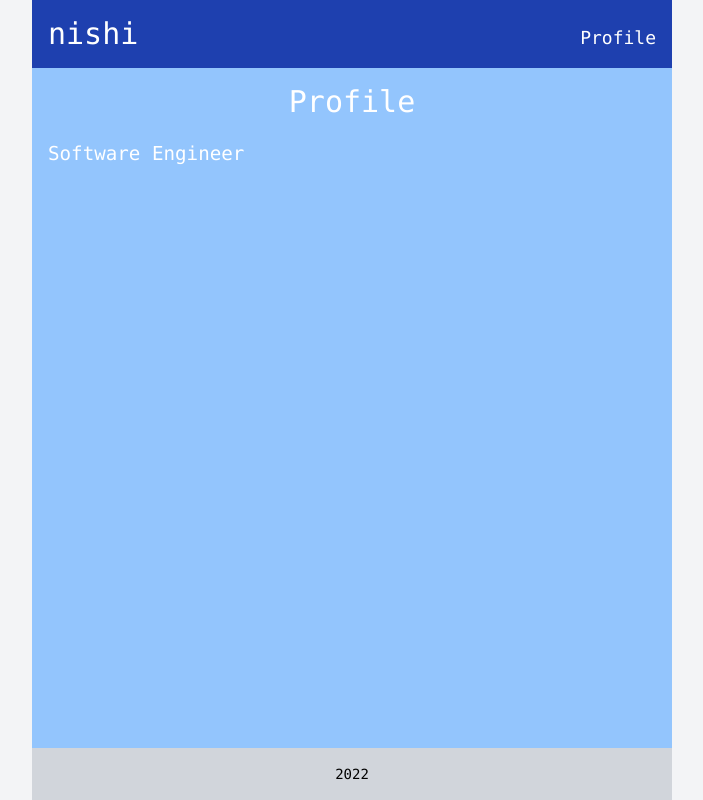
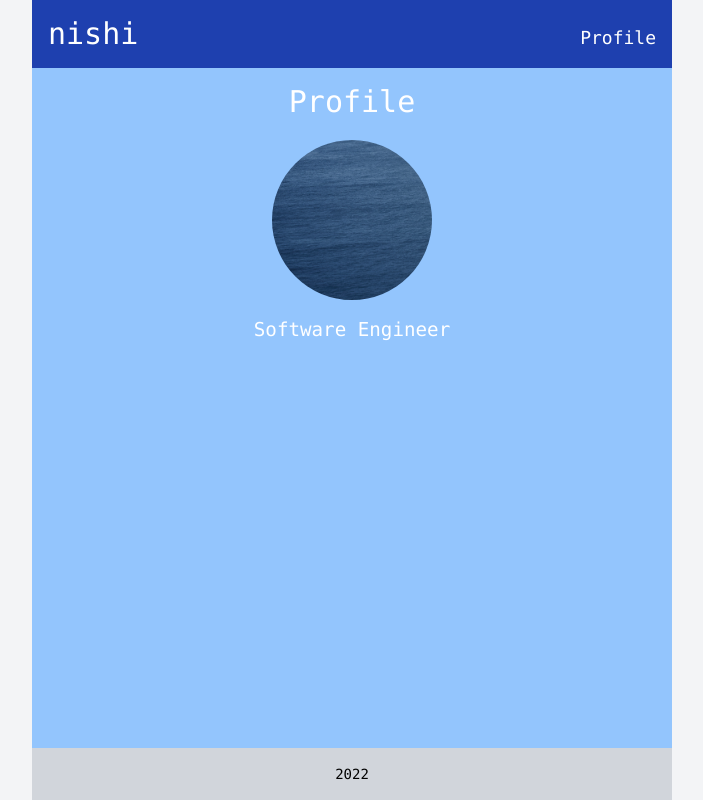
Before and after one commit to nishimura55/nishi55dev, a Next.js app: page /profile in a window 1280 px wide. Shown: the whole page, without its empty margins (288-991 px from the left). Built offline with nearby package versions, Linux system fonts and the light colour scheme.

Commit message:
feat: Profile page

```diff
--- a/src/pages/profile/index.tsx
+++ b/src/pages/profile/index.tsx
@@ -1,11 +1,20 @@
 import { NextPage } from 'next'
+import Image from 'next/image'
 import { PageTitle } from '~/src/components/common/PageTitle'
+import ProfileImage from '~/public/sample-image.png'
 
 const Profile: NextPage = () => {
   return (
     <div className='h-full bg-blue-300 p-4 text-white'>
       <PageTitle title='Profile' />
-      <div>Software Engineer</div>
+      <div className='flex flex-col items-center gap-4'>
+        <Image
+          src={ProfileImage}
+          alt='プロフィール画像'
+          className='h-32 w-32 rounded-full sm:h-40 sm:w-40'
+        />
+        <p>Software Engineer</p>
+      </div>
     </div>
   )
 }
```
